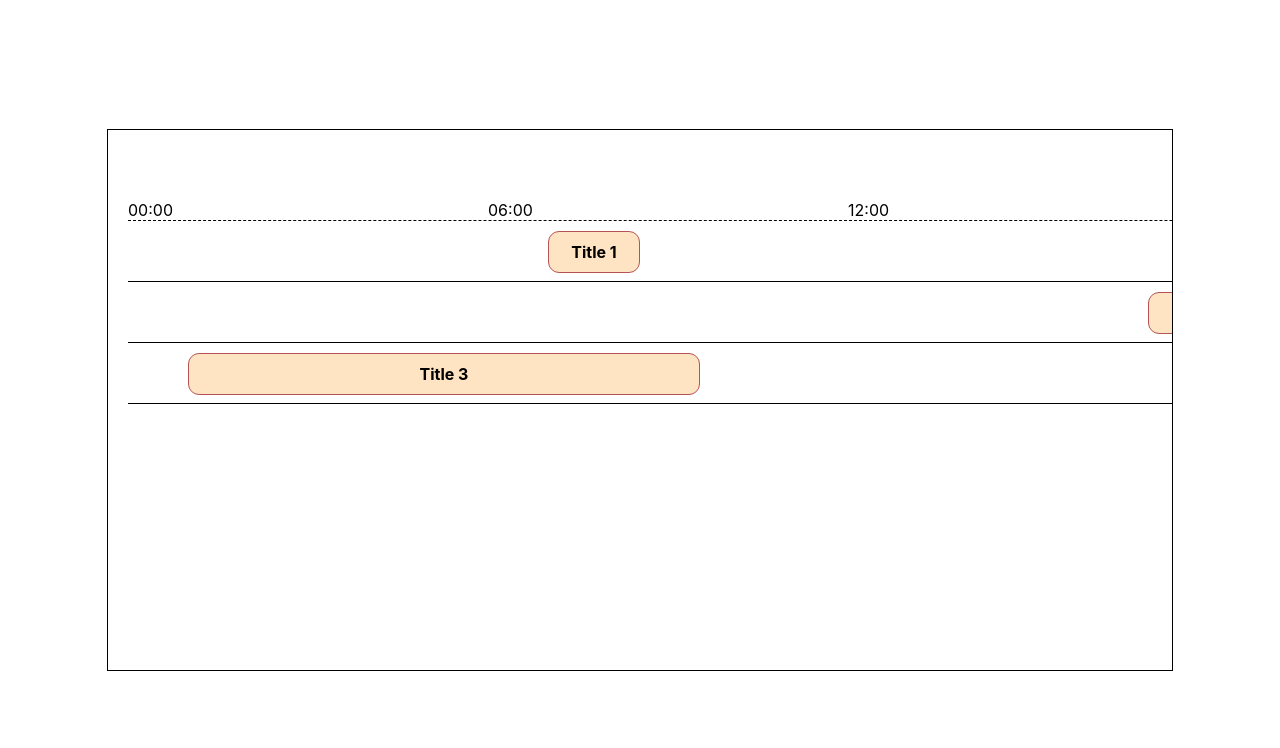
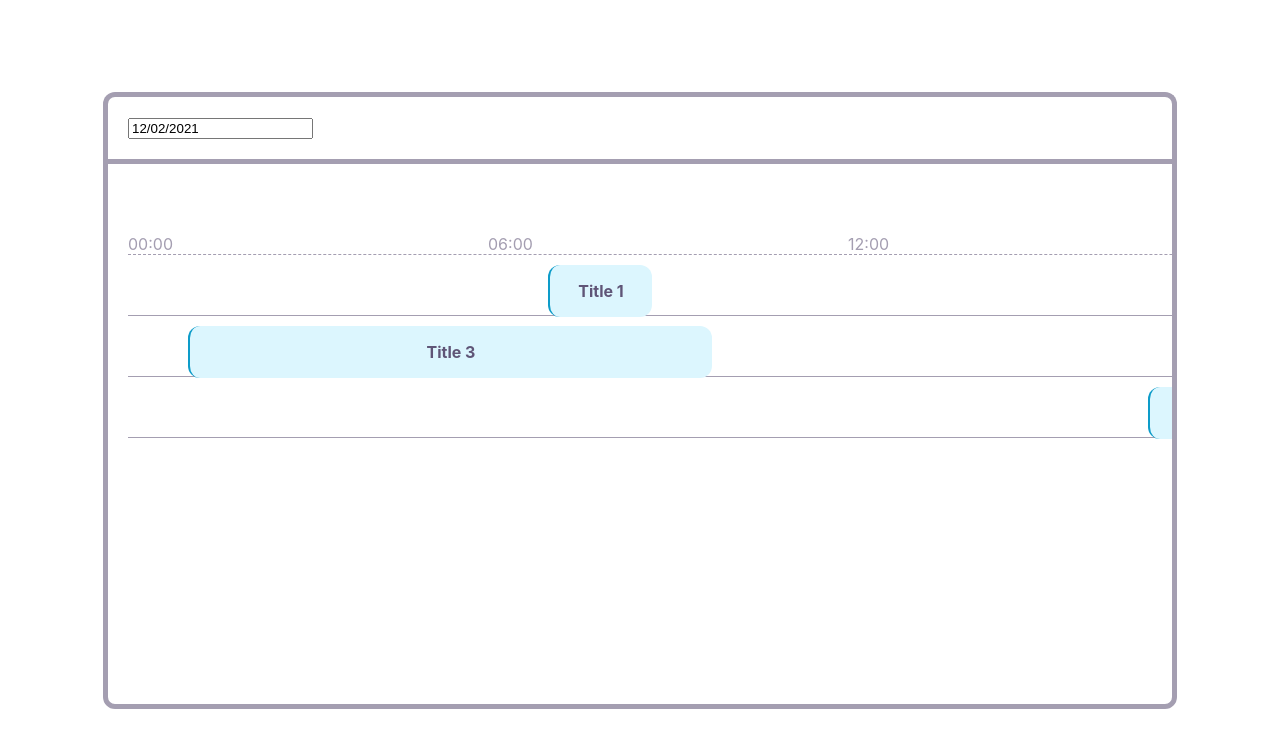
Before and after one commit to ParaBellum577/dollitle-timeline, a React (Create React App) app: page /timeline in a window 1280 px wide. Shown: the top 748 px of the page. Built offline with nearby package versions, Linux system fonts and the light colour scheme.

Commit message:
Add datepicker component

```diff
--- a/package.json
+++ b/package.json
@@ -46,6 +46,7 @@
     ]
   },
   "devDependencies": {
-    "@types/lodash": "^4.14.177"
+    "@types/lodash": "^4.14.177",
+    "@types/react-datepicker": "^4.3.2"
   }
 }
--- /dev/null
+++ b/src/components/date-picker.tsx
@@ -0,0 +1,14 @@
+import React, { FC } from "react";
+import DatePicker from "react-datepicker";
+import "react-datepicker/dist/react-datepicker.css";
+
+type Props = {
+  handleSetDate: (date: Date) => void;
+  selectedDate: Date;
+};
+
+const DatePickerComponent: FC<Props> = ({ selectedDate, handleSetDate }) => {
+  return <DatePicker selected={selectedDate} onChange={handleSetDate} />;
+};
+
+export default DatePickerComponent;
--- a/src/components/timeline/index.module.scss
+++ b/src/components/timeline/index.module.scss
@@ -1,13 +1,16 @@
+$mainColor: #a49eb1;
+
 .widthContainer {
   width: 1440px;
 }
 .timelineHeader {
   height: 70px;
-  border-bottom: 1px dashed;
+  border-bottom: 1px dashed $mainColor;
   position: relative;
   .timelineHeaderTimestamp {
     position: absolute;
     top: 50px;
+    color: $mainColor;
   }
 }
 
@@ -19,7 +22,7 @@
   height: 60px;
   width: 100%;
   position: relative;
-  border-bottom: 1px solid;
+  border-bottom: 1px solid $mainColor;
   > div {
     position: absolute;
     display: flex;
@@ -27,9 +30,17 @@
     justify-content: center;
     top: 10px;
     height: 40px;
-    border: 1px solid #b65252;
-    background-color: bisque;
-    border-radius: 11px;
+    border-radius: 12px;
+    padding: 6px;
+    background-color: #dcf6fe;
+    border-left: 2px solid #0d9cc9;
+    text-align: center;
+    color: #5f5577;
+    font-size: 12px;
+    font-weight: 400;
+    line-height: 14px;
+    letter-spacing: 0;
+    white-space: nowrap;
     overflow: hidden;
     > span {
       font-size: 16px;
--- a/src/components/timeline/timeline-items-list.tsx
+++ b/src/components/timeline/timeline-items-list.tsx
@@ -1,8 +1,10 @@
-import React, { memo } from "react";
-import { Moment } from "moment";
+import React, { memo, useCallback } from "react";
+import moment, { Moment } from "moment";
 import _ from "lodash";
 import styles from "./index.module.scss";
 import TimeLineListItem from "./timeline-list-item";
+
+const DATE_FORMAT = "YYYY-MM-DD";
 
 type Props = {
   data: {
@@ -12,13 +14,26 @@ type Props = {
     timeFrom: string;
     timeTo: string;
   }[];
+  selectedDate: Date;
 };
 
-const TimeLineItemsList: React.FC<Props> = ({ data }) => {
+const TimeLineItemsList: React.FC<Props> = ({ data, selectedDate }) => {
+  const isSameDay = useCallback((a: Moment, b: Date) => {
+    return moment(moment(a).format(DATE_FORMAT)).isSame(
+      moment(b).format(DATE_FORMAT),
+      "day"
+    );
+  }, []);
   return (
     <div className={`${styles.timelineItemsList} ${styles.widthContainer}`}>
       {!_.isEmpty(data) &&
-        _.map(data, (el) => <TimeLineListItem key={el.id} element={el} />)}
+        _.map(
+          data,
+          (el) =>
+            isSameDay(el.date, selectedDate) && (
+              <TimeLineListItem key={el.id} element={el} />
+            )
+        )}
     </div>
   );
 };
--- a/src/components/timeline/timeline-list-item.tsx
+++ b/src/components/timeline/timeline-list-item.tsx
@@ -1,4 +1,4 @@
-import React, { memo } from "react";
+import React, { memo, useMemo } from "react";
 import moment, { Moment } from "moment";
 import styles from "./index.module.scss";
 import { MIN_IN_HOUR, TIME_FORMAT } from "./constants";
@@ -15,10 +15,17 @@ type Props = {
 
 const TimeLineListItem: React.FC<Props> = ({ element }) => {
   const { timeFrom, timeTo } = element;
-  const elementPosition = MIN_IN_HOUR * +element.timeFrom.split(":")[0];
-  const elementWidth = moment
+
+  const elementPosition = useMemo(() => {
+    return MIN_IN_HOUR * +timeFrom.split(":")[0];
+  }, [timeFrom]);
+
+  const elementWidth = useMemo(() => {
+    return moment
     .duration(moment(timeTo, TIME_FORMAT).diff(moment(timeFrom, TIME_FORMAT)))
     .asMinutes();
+  }, [timeFrom, timeTo]);
+
   return (
     <div className={`${styles.timelineListItem} ${styles.widthContainer}`}>
       <div style={{ left: `${elementPosition}px`, width: `${elementWidth}px` }}>
--- a/src/pages/timeline/index.module.scss
+++ b/src/pages/timeline/index.module.scss
@@ -5,10 +5,24 @@
   width: 100%;
   height: 100vh;
   .tableWrapper {
-    width: 80%;
-    overflow: scroll;
-    height: 500px;
-    border: 1px solid;
-    padding: 20px;
+    width: 100%;
+    display: flex;
+    flex-direction: column;
+    align-items: center;
+    justify-content: center;
+    > div {
+      width: 80%;
+      padding: 20px;
+      border: 5px solid #a49eb1;
+      &:first-child {
+        border-bottom: none;
+        border-radius: 12px 12px 0 0;
+      }
+    }
+    .table {
+      border-radius: 0 0 12px 12px;
+      overflow: scroll;
+      height: 500px;
+    }
   }
 }
--- a/src/pages/timeline/index.tsx
+++ b/src/pages/timeline/index.tsx
@@ -1,8 +1,9 @@
-import React from "react";
+import React, { useState } from "react";
 import moment from "moment";
 import styles from "./index.module.scss";
 import TimeLineHeader from "../../components/timeline/timeline-header";
 import TimeLineItemsList from "../../components/timeline/timeline-items-list";
+import DatePickerComponent from "../../components/date-picker";
 
 type Props = {};
 
@@ -31,32 +32,57 @@ const headers = [
 const dataMock = [
   {
     id: 1,
-    title: 'Title 1',
+    title: "Title 1",
     date: moment(),
-    timeFrom: '07:30',
-    timeTo: '09:00',
+    timeFrom: "07:30",
+    timeTo: "09:00",
   },
   {
     id: 2,
-    title: 'Title 2',
-    date: moment(),
-    timeFrom: '17:00',
-    timeTo: '20:00',
+    title: "Title 2",
+    date: moment().add(1, 'days'),
+    timeFrom: "03:00",
+    timeTo: "08:00",
   },
   {
     id: 3,
-    title: 'Title 3',
+    title: "Title 3",
     date: moment(),
-    timeFrom: '01:30',
-    timeTo: '10:00',
+    timeFrom: "01:30",
+    timeTo: "10:00",
   },
-]
+  {
+    id: 4,
+    title: "Title 3",
+    date: moment(),
+    timeFrom: "17:00",
+    timeTo: "20:00",
+  },
+  {
+    id: 5,
+    title: "Title 2",
+    date: moment().add(1, 'days'),
+    timeFrom: "11:00",
+    timeTo: "13:00",
+  },
+];
 const TimeLineComponent: React.FC<Props> = () => {
+  const [selectedDate, setSelectedDate] = useState(new Date());
+  const handleSetDate = (date: Date) => setSelectedDate(date);
+
   return (
     <div className={styles.root}>
       <div className={styles.tableWrapper}>
-        <TimeLineHeader data={headers} />
-        <TimeLineItemsList data={dataMock} />
+        <div>
+          <DatePickerComponent
+            handleSetDate={handleSetDate}
+            selectedDate={selectedDate}
+          />
+        </div>
+        <div className={styles.table}>
+          <TimeLineHeader data={headers} />
+          <TimeLineItemsList selectedDate={selectedDate} data={dataMock} />
+        </div>
       </div>
     </div>
   );
```
Also changed, not shown: 1 other file (tests, documents, lock files or other folders).
